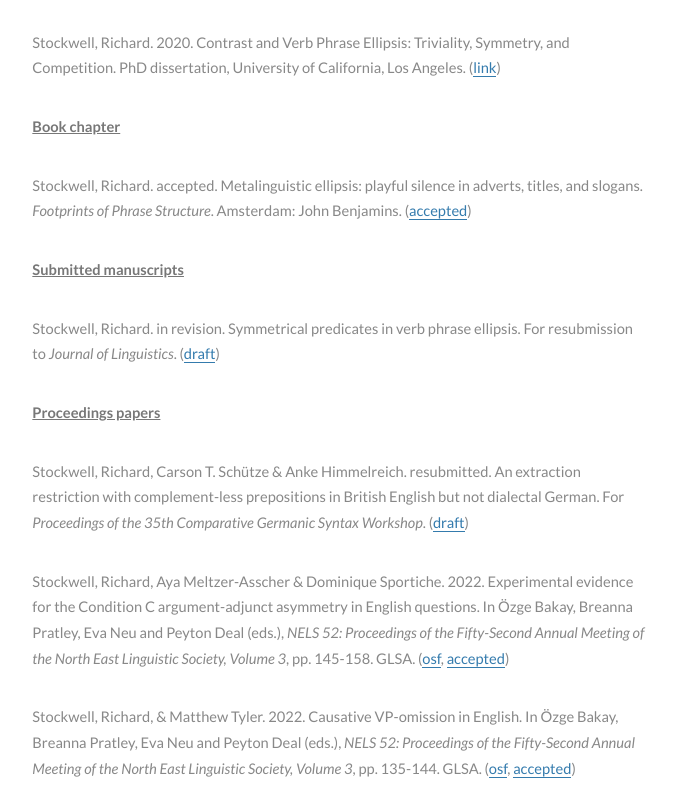
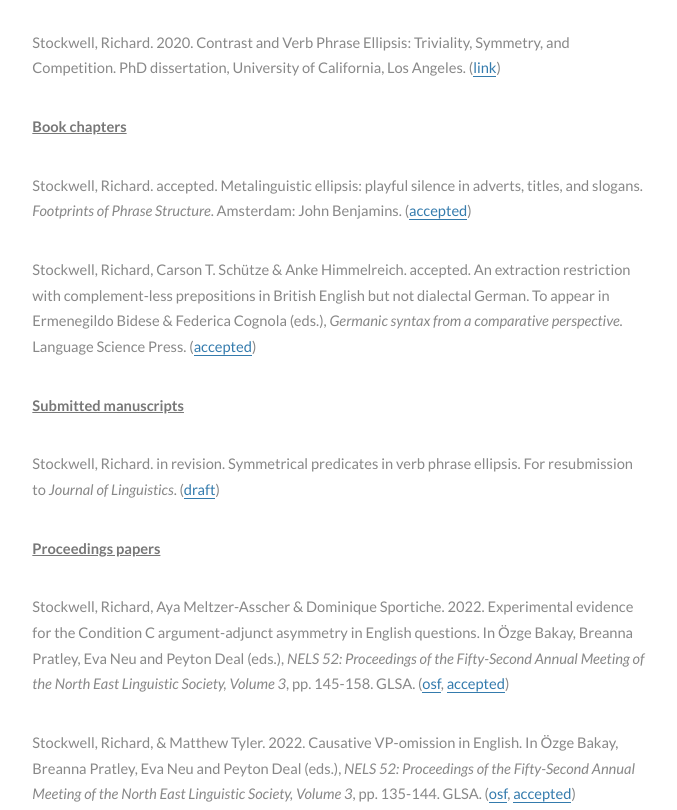
Before and after one commit to richardstockwell/richardstockwell.github.io, a plain HTML site: page index.html in a window 1280 px wide. Shown: the part 3990-4800 px from the top of the page, without its empty margins (153-830 px from the left). Drawn offline with Linux system fonts and the light colour scheme.

Commit message:
Add files via upload

```diff
--- a/index.html
+++ b/index.html
@@ -199,7 +199,7 @@
 
 <p><b><u>English dialect syntax</u></b></p>
 
-<b>Objectless Locative Prepositions in British English</b>. With Carson T. Schütze and Anke Himmelreich.  <a href="images/CGSW%20v2.pdf" target="_blank">CGSW35</a>, <a href="https://journals.linguisticsociety.org/proceedings/index.php/PLSA/article/view/4551" target="_blank">LSA 2019</a>.
+<b>Objectless Locative Prepositions in British English</b>. With Carson T. Schütze and Anke Himmelreich.  <a href="https://ling.auf.net/lingbuzz/007527" target="_blank">CGSW35</a>, <a href="https://journals.linguisticsociety.org/proceedings/index.php/PLSA/article/view/4551" target="_blank">LSA 2019</a>.
     <ul><li>The box with papers in. - N.B. no <i>it</i>!</li></ul>
                     <!--
 <a href="images/StockwellSchutzeOLPsDRAFT.pdf" target="_blank">Submitted</a>,
@@ -307,9 +307,11 @@
 
 <p>Stockwell, Richard. 2020. Contrast and Verb Phrase Ellipsis: Triviality, Symmetry, and Competition. PhD dissertation, University of California, Los Angeles. (<a href="https://escholarship.org/uc/item/2x4843h7" target="_blank">link</a>)</p>
 
-<p><b><u>Book chapter</u></b></p>
+<p><b><u>Book chapters</u></b></p>
 
 <p>Stockwell, Richard. accepted. Metalinguistic ellipsis: playful silence in adverts, titles, and slogans. <i>Footprints of Phrase Structure</i>. Amsterdam: John Benjamins. (<a href="images/Stockwell%20Meta%20Ellipsis.pdf" target="_blank">accepted</a>)</p>
+
+<p>Stockwell, Richard, Carson T. Schütze & Anke Himmelreich. accepted. An extraction restriction with complement-less prepositions in British English but not dialectal German. To appear in Ermenegildo Bidese & Federica Cognola (eds.), <i>Germanic syntax from a comparative perspective.</i> Language Science Press. (<a href="https://ling.auf.net/lingbuzz/007527" target="_blank">accepted</a>)</p>
 
 <p><b><u>Submitted manuscripts</u></b></p>
 
@@ -321,8 +323,6 @@ Germanic Linguistics</i>. (<a href="images/StockwellSchutzeOLPsDRAFT.pdf" target
 <p>Stockwell, Richard. in revision. Symmetrical predicates in verb phrase ellipsis. For resubmission to <i>Journal of Linguistics</i>. (<a href="images/Symm%20RS%20JoL.pdf" target="_blank">draft</a>)</p>
 
 <p><b><u>Proceedings papers</u></b></p>
-
-<p>Stockwell, Richard, Carson T. Schütze & Anke Himmelreich. resubmitted. An extraction restriction with complement-less prepositions in British English but not dialectal German. For <i>Proceedings of the 35th Comparative Germanic Syntax Workshop</i>. (<a href="images/CGSW%20v2.pdf" target="_blank">draft</a>)</p>
 
 <p>Stockwell, Richard, Aya Meltzer-Asscher & Dominique Sportiche. 2022. Experimental evidence for the Condition C argument-adjunct asymmetry in English questions. In Özge Bakay, Breanna Pratley, Eva Neu and Peyton Deal (eds.), <i>NELS 52: Proceedings of the Fifty-Second Annual Meeting of the North East Linguistic Society, Volume 3</i>, pp. 145-158. GLSA. (<a href="https://osf.io/nbhzw/" target="_blank">osf</a>, <a href="https://ling.auf.net/lingbuzz/006432" target="_blank">accepted</a>)</p>
 
@@ -385,6 +385,7 @@ Germanic Linguistics</i>. (<a href="images/StockwellSchutzeOLPsDRAFT.pdf" target
             <!--
 <p>Stockwell, Richard, Carson T. Schütze & Anke Himmelreich. 2021. An extraction restriction with complement-less prepositions in British English but not dialectal German. Talk at the 35th Comparative Germanic Syntax Workshop (CGSW35), University of Trento, 23-25 June. (<a href="images/CGSW.pdf" target="_blank">handout</a>)</p>
 -->
+<p>Stockwell, Richard, Carson T. Schütze & Anke Himmelreich. 2021. An extraction restriction with complement-less prepositions in British English but not dialectal German. Talk at the 35th Comparative Germanic Syntax Workshop (CGSW35), University of Trento (online), 23-25 June. (see <a href="https://ling.auf.net/lingbuzz/007527" target="_blank">accepted</a>)</p>
 
 <p>Stockwell, Richard, & Deborah Wong. 2019. Elided antecedents: sprouting with <i>except</i>-phrases. Poster at the Sluicing and Ellipsis at 50 workshop (Sluicing+@50), University of Chicago, 12-13 April. (<a href="images/Chicago%20Except%20RSDW.pdf" target="_blank">poster</a>)</p>
 
```
